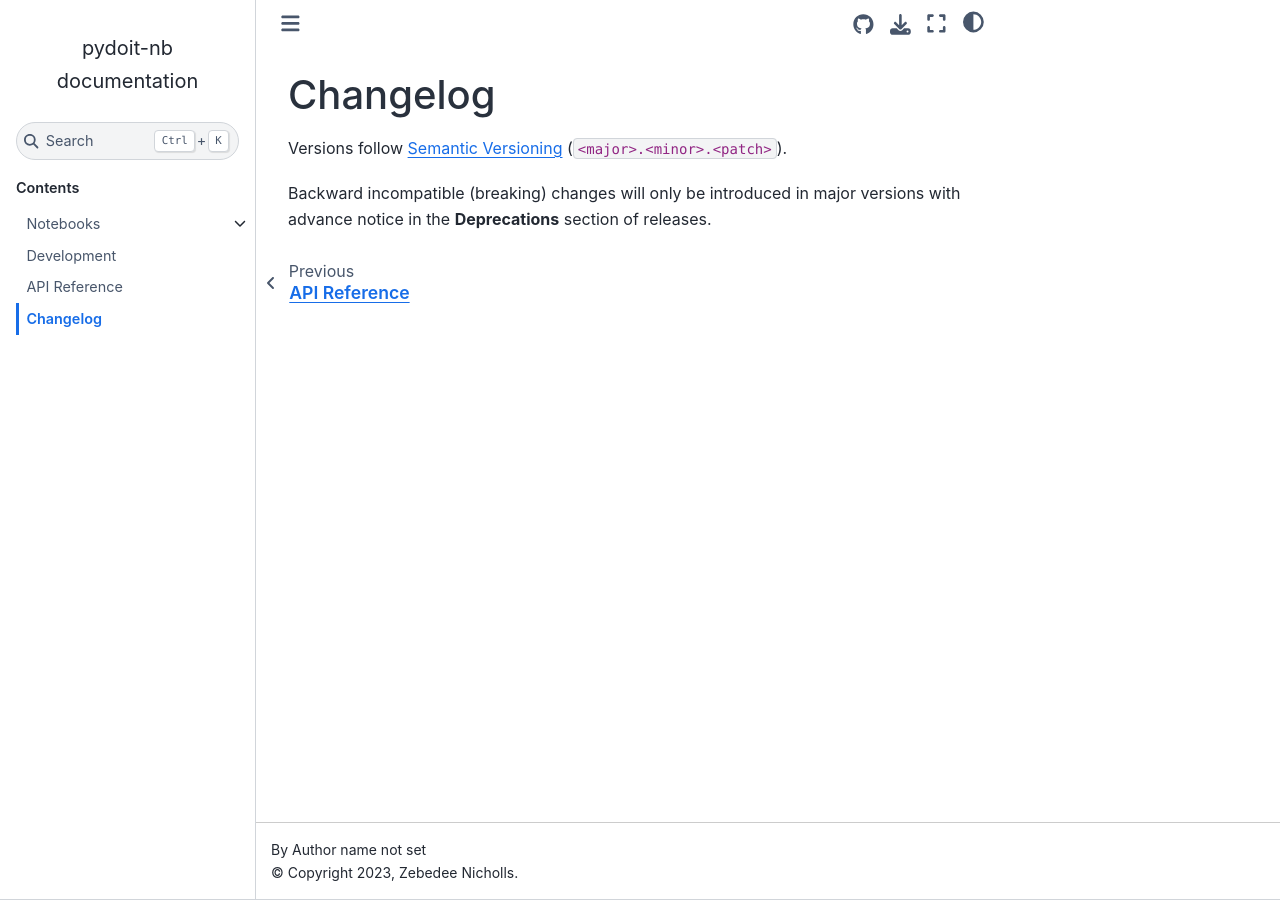
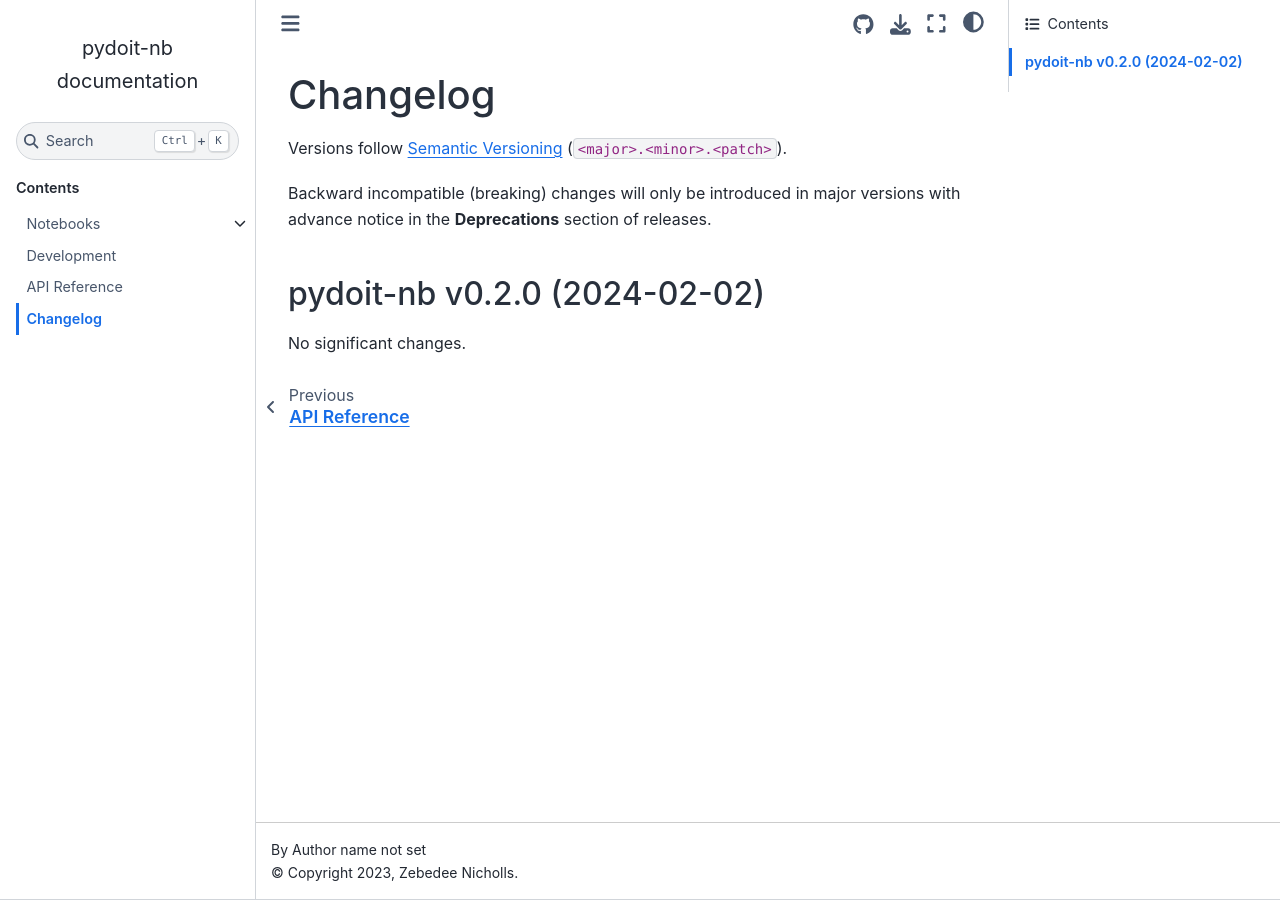
Before and after one commit to znichollscr/pydoit-nb, a Sphinx documentation site: the page built from docs/source/changelog.md, in a window 1280 px wide. Built offline with Sphinx 7.4.7 and the Sphinx Book theme 1.1.4, drawn with Linux system fonts in a browser that asks for light colours; pages that are not in the unit, such as notebooks, are missing from menus.

Commit message:
bump: version 0.1.1a0 -> 0.2.0

```diff
--- a/docs/source/changelog.md
+++ b/docs/source/changelog.md
@@ -18,3 +18,8 @@
 -->
 
 <!-- towncrier release notes start -->
+
+## pydoit-nb v0.2.0 (2024-02-02)
+
+
+No significant changes.
--- a/pyproject.toml
+++ b/pyproject.toml
@@ -1,6 +1,6 @@
 [tool.poetry]
 name = "pydoit-nb"
-version = "0.1.1a0"
+version = "0.2.0"
 description = "Library to support combining jupyter notebooks and pydoit."
 authors = ["Zebedee Nicholls <zebedee.nicholls@climate-resource.com>"]
 readme = "README.md"
```
